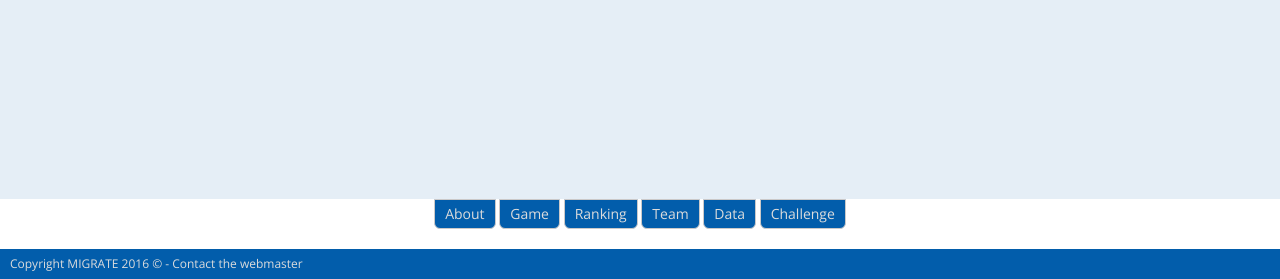
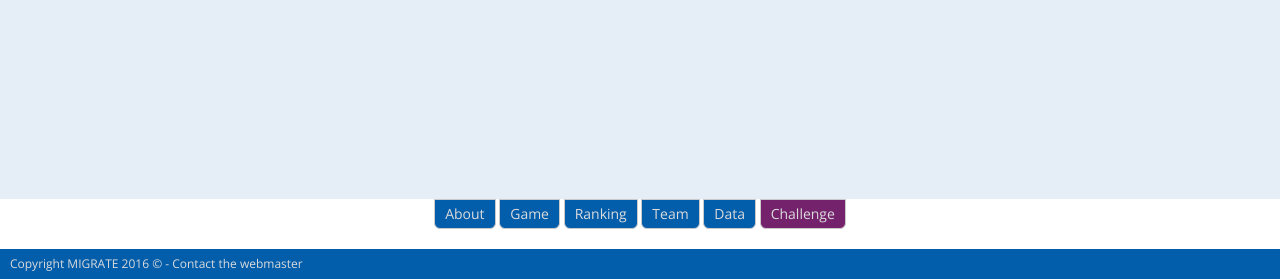
Before and after one commit to kilsedar/migrate, a Django app: template templates/profile.html in a window 1280 px wide. Shown: the part 521-800 px from the top of the page. Run offline with Django 3.2, Linux system fonts and the light colour scheme; the template is opened without the code that fills it, so the values that code supplies are empty; some libraries are stand-ins or nearby versions.

Commit message:
challenge tab color on 'registration, profile, ranking, download' pages

```diff
--- a/static/css/registration_profile_ranking_download.css
+++ b/static/css/registration_profile_ranking_download.css
@@ -151,7 +151,7 @@ th {
 #profile {
   text-align: center;
 }
-#challenge {
+#challenge_tab {
   background-color: rgba(115, 34, 107, 1);
 }
 #download_p {
```
